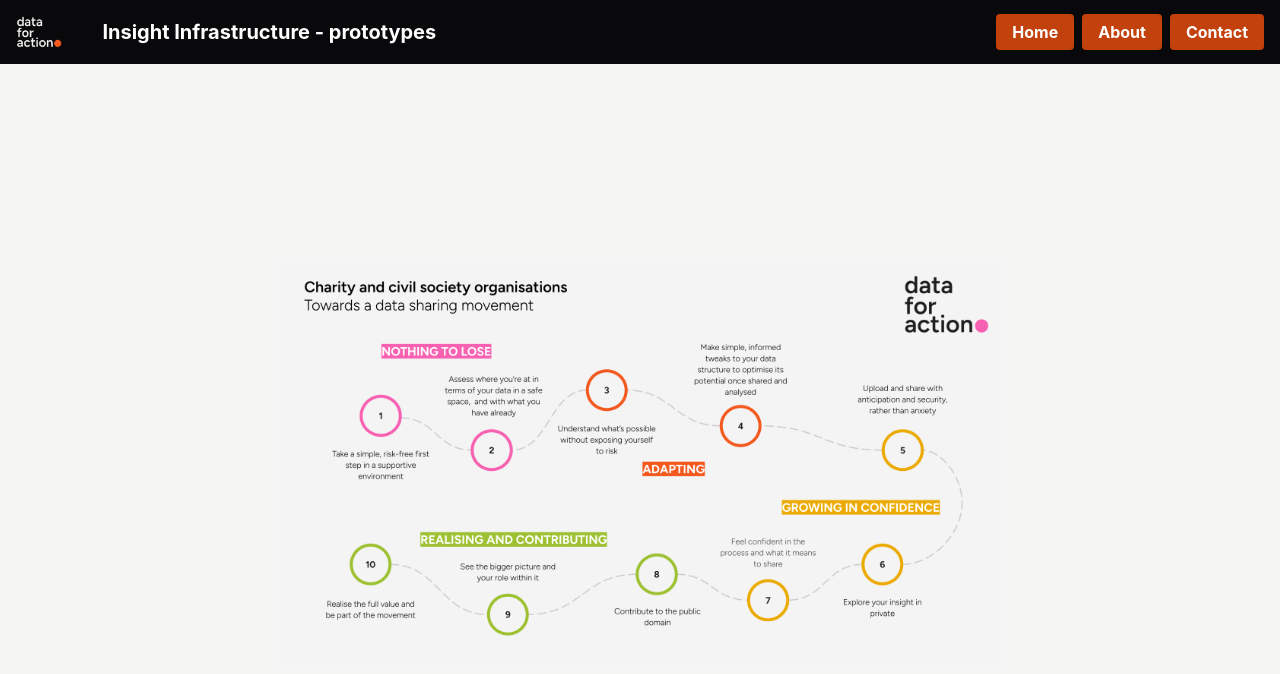
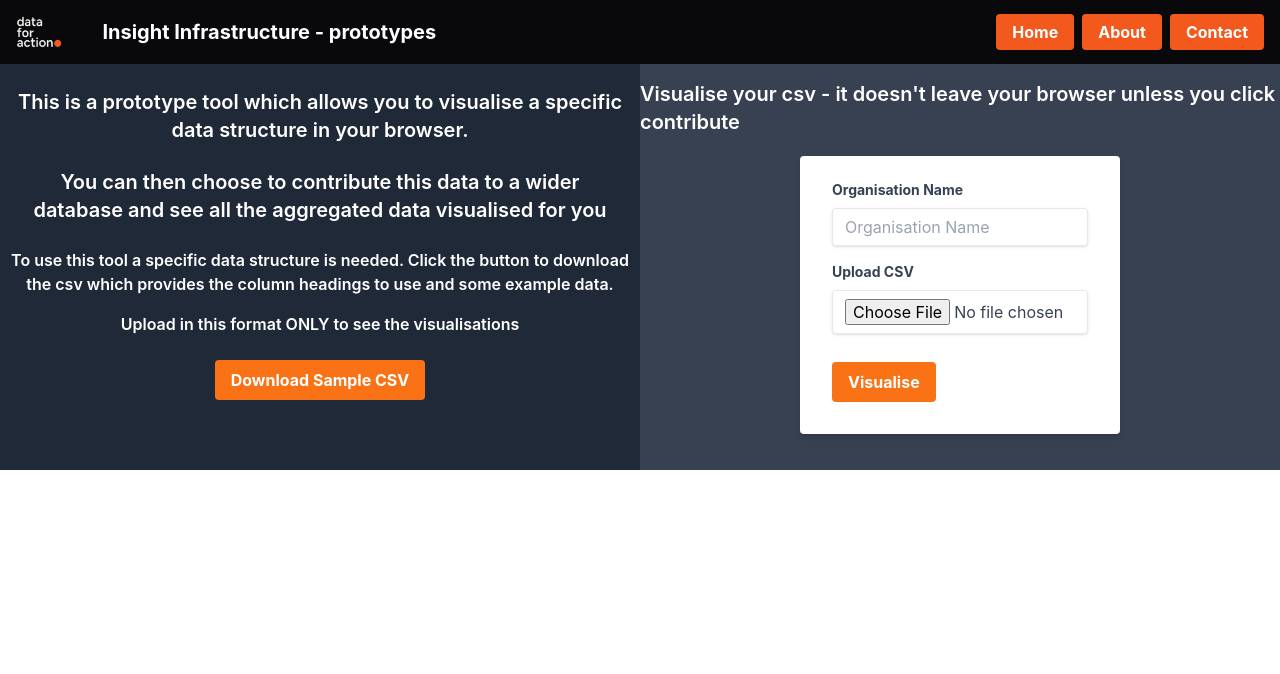
Before and after one commit to dataforaction-tom/csv-viz, a React (Create React App) app: page /visualise in a window 1280 px wide. Shown: the top 674 px of the page. Built offline with nearby package versions, Linux system fonts and the light colour scheme.

Commit message:
Updated nav and layouts

```diff
--- a/src/App.js
+++ b/src/App.js
@@ -6,27 +6,24 @@ import Header from './Header';
 import LandingPage from './LandingPage';
 import Dataviz from './Dataviz';
 import DataSharingChecklist from './DataSharingChecklist';
-
-
-
+import AllData from './AllData';
+import Journey from './Journey'; // Ensure this component exists
+import DataSquad from './DataSquad'; // Ensure this component exists
 
 function App() {
-
-
   return (
     <Router>
-     <div className="bg-stone-100">
-
+      <div className="bg-stone-100">
         <Header />
         <Routes>
-
-            <Route path="/about" element={<Dataviz />} />
-            <Route path="/contact" element={<DataSharingChecklist/>} />
-          </Routes>
-    <div>
-    <LandingPage />
-    </div>
-    </div>
+          <Route path='/' element={<LandingPage />} />
+          <Route path="/checklist" element={<DataSharingChecklist />} />
+          <Route path="/alldata" element={<AllData />} />
+          <Route path="/visualise" element={<Dataviz />} />
+          <Route path="/journey" element={<Journey />} />
+          <Route path="/datasquad" element={<DataSquad />} />
+        </Routes>
+      </div>
     </Router>
   );
 }
--- a/src/Dataviz.js
+++ b/src/Dataviz.js
@@ -104,11 +104,12 @@ function Dataviz() {
 
   return (
      <div className="App">
-        <header className="bg-gray-800 text-white p-4 flex justify-center items-center">
+        <header className="">
 
         </header>
-        <div className='flex flex-col items-center h-auto bg-gray-600 text-white text-pretty pb-6'>
-        <h1 className="text-xl font-semibold text-center px-4  text-white pt-6 ">This is a prototype tool which allows you to visualise a specific data strucuture in your browser.  </h1>
+        <div className='grid grid-cols-2 bg-gray-700'>
+        <div className='flex flex-col items-center h-auto bg-gray-800 text-white text-pretty pb-6'>
+        <h1 className="text-xl font-semibold text-center px-4  text-white pt-6 ">This is a prototype tool which allows you to visualise a specific data structure in your browser.  </h1>
         <h1 className="text-xl font-semibold text-center px-4  text-white pt-6 ">You can then choose to contribute this data to a wider database and see all the aggregated data visualised for you</h1>
 
         <p className="text-center font-semibold mb-4 pt-6 ">
@@ -125,8 +126,10 @@ function Dataviz() {
 
 
       <Form onDataParsed={handleDataParsed} onContributionComplete={handleContributeClicked} />
+      </div>
       {!showSupabaseData ? <Charts data={parsedData} /> : <AllData />}
     </div>
+
   );
 }
 
--- a/src/Form.js
+++ b/src/Form.js
@@ -173,12 +173,12 @@ const transformDataForSupabase = async (parsedData) => {
 };
 
 return (
-  <div className="flex flex-col items-center h-auto mt-12">
-    <h1 className='text-xl font-semibold'>Visualise your csv - it doesn't leave your browser unless you click contribute</h1>
+  <div className="flex flex-col items-center h-auto mt-4 mb-5 ">
+    <h1 className='text-xl font-semibold text-white mb-5'>Visualise your csv - it doesn't leave your browser unless you click contribute</h1>
     <div className="w-full max-w-xs">
     {loading && <p>Loading postcode information...</p>}
         {errorMessage && <p className="text-red-500">{errorMessage}</p>}
-      <form onSubmit={handleSubmit} className="bg-white shadow-md rounded px-8 pt-6 pb-8 mb-4">
+      <form onSubmit={handleSubmit} className="bg-white shadow-md rounded px-8 pt-6 pb-8 mb-4 ">
           <div className="mb-4">
           <label htmlFor="organisation-name" className="block text-gray-700 text-sm font-bold mb-2">
             Organisation Name
@@ -205,12 +205,12 @@ return (
           />
         </div>
            <div className="flex items-center justify-between space-x-4">
-          <button className="bg-blue-500 hover:bg-blue-700 text-white font-bold py-2 px-4 rounded focus:outline-none focus:shadow-outline" type="submit">
+          <button className="bg-orange-500 hover:bg-orange-700 text-white font-bold py-2 px-4 rounded focus:outline-none focus:shadow-outline" type="submit">
             Visualise
           </button>
            {isDataReadyForUpload && (
             <button
-              className="bg-purple-500 hover:bg-green-700 text-white font-bold py-2 px-4 rounded focus:outline-none focus:shadow-outline"
+              className="bg-pink-500 hover:bg-pink-700 text-white font-bold py-2 px-4 rounded focus:outline-none focus:shadow-outline"
               onClick={handleContributeClick}
            >
              Contribute
--- /dev/null
+++ b/src/Journey.js
@@ -0,0 +1,22 @@
+import React from 'react';
+
+const Journey = () => {
+  return (
+    <div style={{ width: '100vw', height: '100vh', padding: 0, margin: 0 }}>
+      <iframe
+        src="https://v2-embednotion.com/b53e4b066c2440f6b91f1ad0f334fc8c"
+        style={{
+          width: '100%',
+          height: '100%',
+          border: '2px solid #ccc',
+          borderRadius: '10px',
+          padding: 'none',
+          overflow: 'hidden'
+        }}
+        title="Journey"
+      ></iframe>
+    </div>
+  );
+};
+
+export default Journey;
--- a/src/LandingPage.js
+++ b/src/LandingPage.js
@@ -1,24 +1,26 @@
-import React, { useState, useRef } from 'react';
+import React, { useRef, useState } from 'react';
+import { useNavigate } from 'react-router-dom';
 import { FaCheckCircle, FaQuestionCircle, FaChartBar } from 'react-icons/fa';
 import { GiJourney } from 'react-icons/gi';
-import Dataviz from './Dataviz';
-import DataSharingChecklist from './DataSharingChecklist';
+import { FaAnglesDown } from "react-icons/fa6";
+import { TbEyeShare } from "react-icons/tb";
 
-const Circle = ({ icon, color, text, onClick }) => (
-  <div className="flex flex-col items-center space-y-2 cursor-pointer mx-20" onClick={onClick}>
-    <div
-      className={`flex items-center justify-center w-32 h-32 text-black rounded-full border-8 ${color}`}
-    >
+const Circle = ({ icon, color, text, aboveText, navigateTo }) => {
+  const navigate = useNavigate();
+
+  return (
+    <div className="flex flex-col items-center space-y-1 cursor-pointer mx-2" onClick={() => navigate(navigateTo)}>
+      <p className="text-base font-semibold mb-15 pb-20 text-justify text-wrap">{aboveText}</p>
+      <div className="pb-10"><FaAnglesDown size={32}/> </div>
+      <div className={`flex items-center justify-center w-28 h-28 text-black rounded-full border-8 ${color}`}>
         {icon}
       </div>
       <p className="text-center">{text}</p>
     </div>
   );
-
-const Component3 = () => <div>Component 3 content goes here...</div>;
+};
 
 const LandingPage = () => {
-  const [selectedComponent, setSelectedComponent] = useState(null);
   const [isHovered, setIsHovered] = useState(false);
   const imageRef = useRef(null);
 
@@ -27,9 +29,7 @@ const LandingPage = () => {
     const { left, top, width, height } = imageRef.current.getBoundingClientRect();
     const centerX = left + width / 2;
     const centerY = top + height / 2;
-
-    // Define the hover active area (e.g., 20% of the image size)
-    const hoverActiveWidth = width * 0.8;
+    const hoverActiveWidth = width * 1;
     const hoverActiveHeight = height * 0.6;
 
     if (
@@ -44,18 +44,11 @@ const LandingPage = () => {
     }
   };
 
-  const renderComponent = () => {
-    switch (selectedComponent) {
-      case 1:
-        return <DataSharingChecklist />;
-      case 2:
-        return <Component3 />;
-      case 3:
-        return <Dataviz />;
-      default:
   return (
+    <div className="flex justify-center items-center h-screen">
+      <div className="flex flex-col items-center justify-center space-y-8 p-8 w-full">
         <div
-            className="flex justify-center items-center w-3/5 h-3/4"
+          className="flex justify-center items-center w-4/5 h-3/4"
           onMouseMove={handleMouseMove}
           onMouseLeave={() => setIsHovered(false)}
           ref={imageRef}
@@ -70,40 +63,48 @@ const LandingPage = () => {
               isHovered ? 'opacity-100' : 'opacity-0'
             }`}
           >
+            <div className='grid grid-cols-5'>
               <Circle
+                aboveText="Want to check your data sharing knowledge?"
                 icon={<FaCheckCircle size={32} />}
-                color="border-pink-500"
+                color="border-[#f860b1]"
                 text="Data Sharing Checklist"
-                onClick={() => setSelectedComponent(1)}
+                navigateTo="/checklist"
               />
               <Circle
+                aboveText="See all data sets?"
+                icon={<TbEyeShare size={32}/>  }
+                color="border-[#f3581d]"
+                text="All Data"
+                navigateTo="/alldata"
+              />
+
+              <Circle
+                aboveText="Want to share data but feeling you need help?"
                 icon={<FaQuestionCircle size={32} />}
-                color="border-orange-500"
-                text="Data squad help"
-                onClick={() => setSelectedComponent(2)}
+                color="border-[#eca900]"
+                text="Data Squad"
+                navigateTo="/datasquad"
               />
               <Circle
+                aboveText="Just want to get on with sharing data?"
                 icon={<FaChartBar size={32} />}
-                color="border-green-500"
+                color="border-[#9dc131]"
                 text="Visualise and contribute"
-                onClick={() => setSelectedComponent(3)}
+                navigateTo="/visualise"
               />
+
               <Circle
+                aboveText="What to understand the journey we're on?"
                 icon={<GiJourney size={32} />}
-                color="border-yellow-500"
-                text="See the journey"
-                onClick={() => setSelectedComponent(3)}
+                color="border-red-500"
+                text="See the Journey"
+                navigateTo="/journey"
               />
+
             </div>
           </div>
-        );
-    }
-  };
-
-  return (
-    <div className="flex justify-center items-center h-screen">
-      <div className="flex flex-col items-center justify-center space-y-8 p-8 w-full">
-        {renderComponent()}
+        </div>
       </div>
     </div>
   );
--- a/src/Navigation.js
+++ b/src/Navigation.js
@@ -5,19 +5,19 @@ const Navigation = () => {
     return (
         <nav>
             <NavLink to="/" className={({ isActive }) =>
-                "bg-orange-700 hover:bg-pink-500 text-white font-bold py-2 px-4 rounded" +
+                "bg-[#f3581d] hover:bg-[#9dc131] text-white font-bold py-2 px-4 rounded" +
                 (isActive ? " bg-pink-500" : "")
             }>
                 Home
             </NavLink>
             <NavLink to="/about" className={({ isActive }) =>
-                "bg-orange-700 hover:bg-pink-500 text-white font-bold py-2 px-4 rounded ml-2" +
+                "bg-[#f3581d] hover:bg-[#9dc131] text-white font-bold py-2 px-4 rounded ml-2" +
                 (isActive ? " bg-pink-500" : "")
             }>
                 About
             </NavLink>
             <NavLink to="/contact" className={({ isActive }) =>
-                "bg-orange-700 hover:bg-pink-500 text-white font-bold py-2 px-4 rounded ml-2" +
+                "bg-[#f3581d] hover:bg-[#9dc131] text-white font-bold py-2 px-4 rounded ml-2" +
                 (isActive ? " bg-pink-500" : "")
             }>
                 Contact
```
Also changed, not shown: src/DataSquad.js (added). Lines whose indentation alone changed are shown as unchanged.
